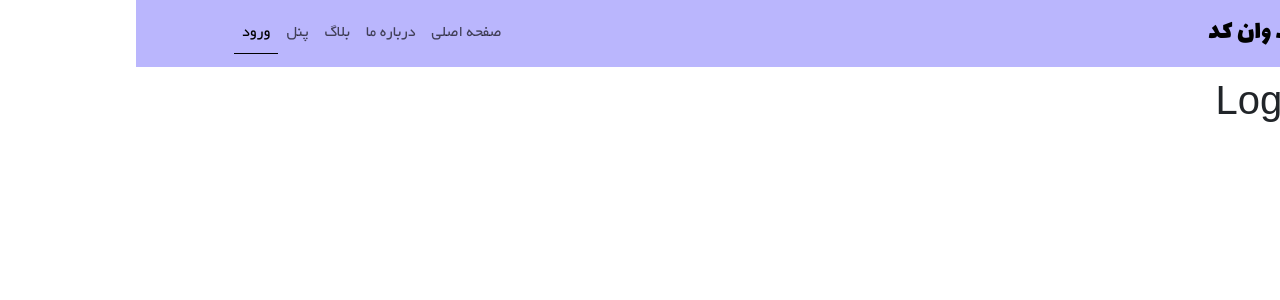
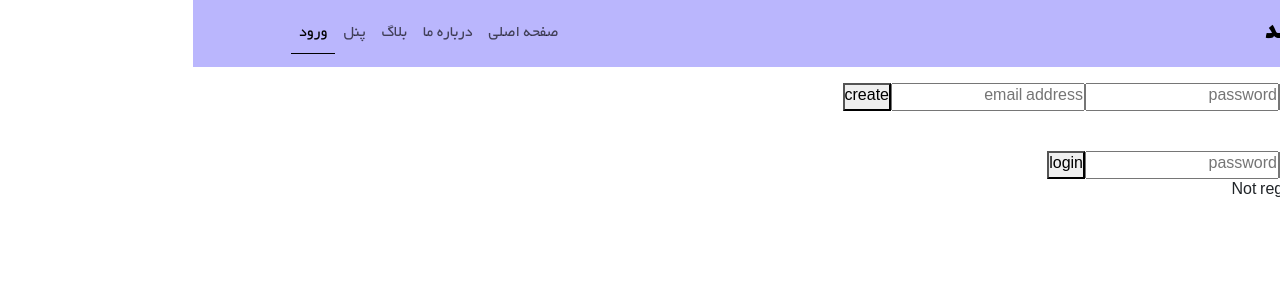
Before and after one commit to bahareseddigh/SPA, a React (Vite) app: page /login in a window 1280 px wide. Shown: the top 300 px of the page. Built offline with nearby package versions, Linux system fonts and the light colour scheme.

Commit message:
create login component

```diff
--- a/src/pages/login/Login.jsx
+++ b/src/pages/login/Login.jsx
@@ -4,7 +4,24 @@ function Login(){
     return(
         <>
         <MyNavbar />
-        <h1>Login Page</h1>
+        <div class="login-page">
+            <div class="form">
+                <form class="register-form">
+                <input type="text" placeholder="name"/>
+                <input type="password" placeholder="password"/>
+                <input type="text" placeholder="email address"/>
+                <button>create</button>
+                <p class="message">Already registered? <a href="#">Sign In</a></p>
+                </form>
+                <form class="login-form">
+                <input type="text" placeholder="username"/>
+                <input type="password" placeholder="password"/>
+                <button>login</button>
+                <p class="message">Not registered? <a href="#">Create an account</a></p>
+                </form>
+            </div>
+        </div>
+
         </>
     )
 }
```
